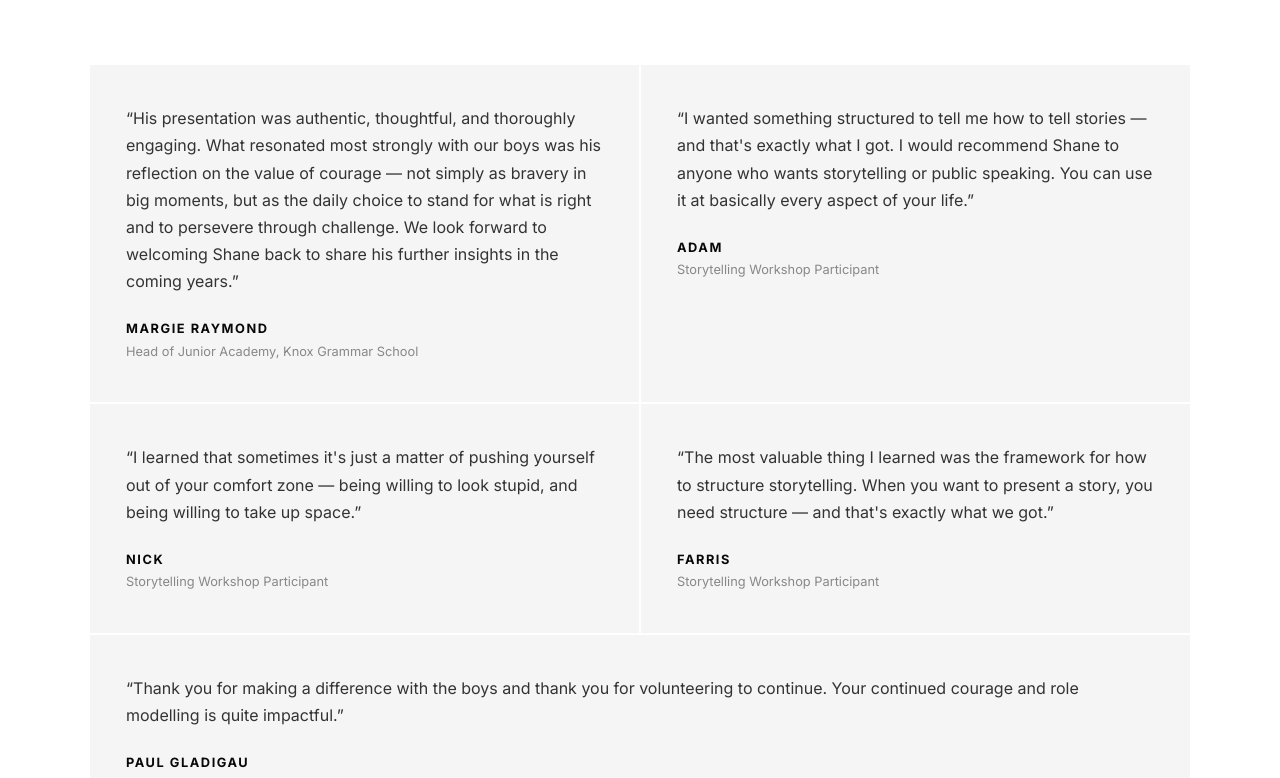
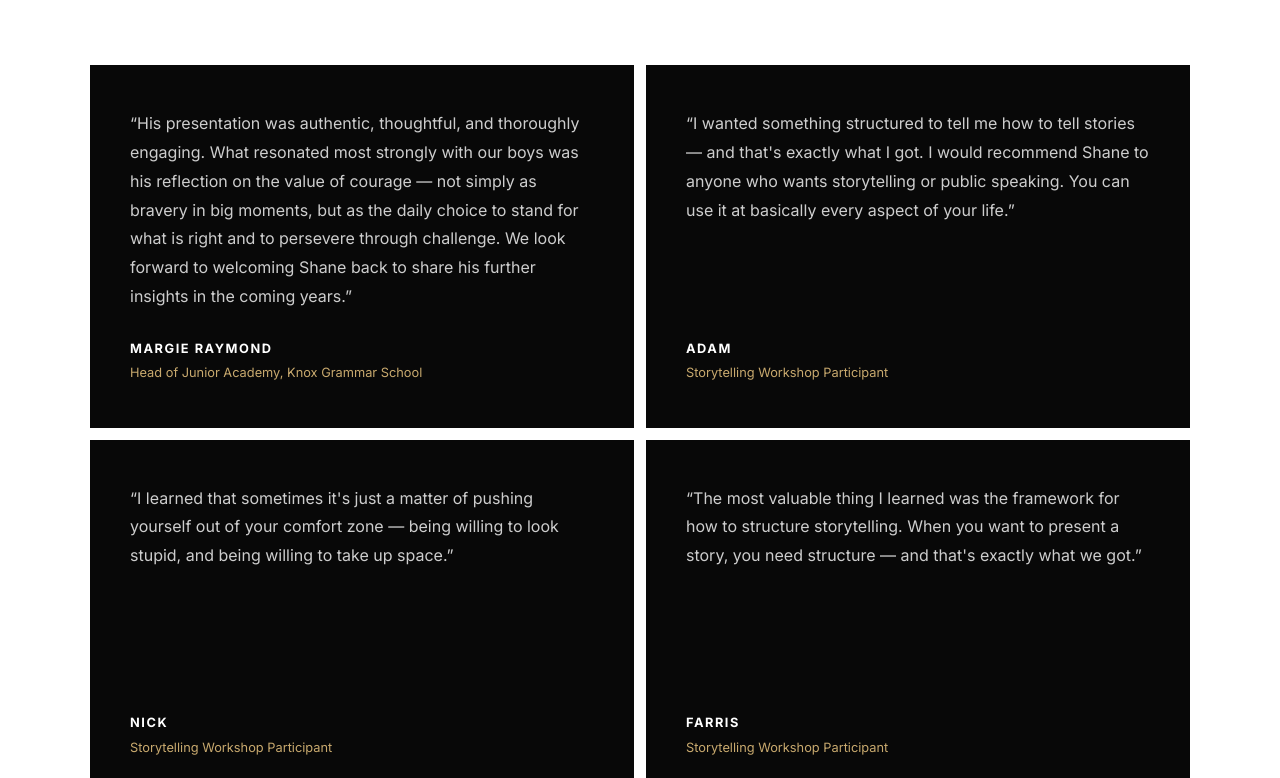
Before and after one commit to shanexyeah/shaneting-website, a Next.js app: page / in a window 1280 px wide. Shown: the part 4914-5692 px from the top of the page. Built offline with nearby package versions, Linux system fonts and the light colour scheme; a web font is replaced by a local one.

Commit message:
Animate testimonials on scroll, dark cards, equal height

```diff
--- /dev/null
+++ b/app/components/TestimonialsSection.jsx
@@ -0,0 +1,87 @@
+'use client';
+import { useEffect, useRef } from 'react';
+
+export default function TestimonialsSection() {
+  const ref = useRef(null);
+
+  useEffect(() => {
+    const observer = new IntersectionObserver(
+      (entries) => {
+        entries.forEach((entry) => {
+          if (entry.isIntersecting) {
+            entry.target.classList.add('in-view');
+          }
+        });
+      },
+      { threshold: 0.12 }
+    );
+
+    const cards = ref.current?.querySelectorAll('.testimonial');
+    cards?.forEach((card, i) => {
+      card.style.transitionDelay = `${i * 0.12}s`;
+      observer.observe(card);
+    });
+
+    return () => observer.disconnect();
+  }, []);
+
+  return (
+    <section className="section" ref={ref}>
+      <div className="container">
+        <p className="eyebrow">What audiences say</p>
+        <h2 className="section-title">Real reactions.</h2>
+        <div className="testimonials-grid">
+          <div className="testimonial">
+            <p>
+              &ldquo;His presentation was authentic, thoughtful, and thoroughly
+              engaging. What resonated most strongly with our boys was his
+              reflection on the value of courage &mdash; not simply as bravery in
+              big moments, but as the daily choice to stand for what is right
+              and to persevere through challenge. We look forward to welcoming
+              Shane back to share his further insights in the coming years.&rdquo;
+            </p>
+            <div className="testimonial-name">Margie Raymond</div>
+            <div className="testimonial-role">Head of Junior Academy, Knox Grammar School</div>
+          </div>
+          <div className="testimonial">
+            <p>
+              &ldquo;I wanted something structured to tell me how to tell stories
+              &mdash; and that&apos;s exactly what I got. I would recommend Shane to
+              anyone who wants storytelling or public speaking. You can use
+              it at basically every aspect of your life.&rdquo;
+            </p>
+            <div className="testimonial-name">Adam</div>
+            <div className="testimonial-role">Storytelling Workshop Participant</div>
+          </div>
+          <div className="testimonial">
+            <p>
+              &ldquo;I learned that sometimes it&apos;s just a matter of pushing
+              yourself out of your comfort zone &mdash; being willing to look
+              stupid, and being willing to take up space.&rdquo;
+            </p>
+            <div className="testimonial-name">Nick</div>
+            <div className="testimonial-role">Storytelling Workshop Participant</div>
+          </div>
+          <div className="testimonial">
+            <p>
+              &ldquo;The most valuable thing I learned was the framework for how
+              to structure storytelling. When you want to present a story,
+              you need structure &mdash; and that&apos;s exactly what we got.&rdquo;
+            </p>
+            <div className="testimonial-name">Farris</div>
+            <div className="testimonial-role">Storytelling Workshop Participant</div>
+          </div>
+          <div className="testimonial testimonial-wide">
+            <p>
+              &ldquo;Thank you for making a difference with the boys and thank you
+              for volunteering to continue. Your continued courage and role
+              modelling is quite impactful.&rdquo;
+            </p>
+            <div className="testimonial-name">Paul Gladigau</div>
+            <div className="testimonial-role">President, Old Knox Grammarians Association</div>
+          </div>
+        </div>
+      </div>
+    </section>
+  );
+}
--- a/app/globals.css
+++ b/app/globals.css
@@ -181,13 +181,19 @@ img { max-width: 100%; display: block; }
 .quote-strip cite { font-size: 0.85rem; letter-spacing: 0.2em; text-transform: uppercase; color: var(--accent); font-style: normal; }
 
 /* ===== TESTIMONIALS ===== */
-.testimonials-grid { display: grid; grid-template-columns: repeat(2, 1fr); gap: 2px; margin-top: 60px; }
-@media (max-width: 768px) { .testimonials-grid { grid-template-columns: 1fr; } }
-.testimonial { background: var(--light); padding: 40px 36px; }
+.testimonials-grid { display: grid; grid-template-columns: repeat(2, 1fr); gap: 12px; margin-top: 60px; grid-auto-rows: 1fr; }
+@media (max-width: 768px) { .testimonials-grid { grid-template-columns: 1fr; grid-auto-rows: auto; } }
+.testimonial {
+  background: var(--black); padding: 44px 40px;
+  display: flex; flex-direction: column; justify-content: space-between;
+  opacity: 0; transform: translateY(28px);
+  transition: opacity 0.7s cubic-bezier(0.16, 1, 0.3, 1), transform 0.7s cubic-bezier(0.16, 1, 0.3, 1);
+}
+.testimonial.in-view { opacity: 1; transform: translateY(0); }
 .testimonial-wide { grid-column: 1 / -1; }
-.testimonial p { font-size: 1rem; line-height: 1.7; margin-bottom: 24px; color: #333; }
-.testimonial-name { font-size: 0.8rem; font-weight: 700; letter-spacing: 0.12em; text-transform: uppercase; }
-.testimonial-role { font-size: 0.8rem; color: var(--mid); margin-top: 2px; }
+.testimonial p { font-size: 1rem; line-height: 1.8; margin-bottom: 28px; color: rgba(255,255,255,0.8); flex: 1; }
+.testimonial-name { font-size: 0.8rem; font-weight: 700; letter-spacing: 0.12em; text-transform: uppercase; color: var(--white); }
+.testimonial-role { font-size: 0.8rem; color: var(--accent); margin-top: 4px; }
 
 /* ===== EMAIL CAPTURE ===== */
 .capture { background: var(--black); padding: 100px 40px; }
--- a/app/page.jsx
+++ b/app/page.jsx
@@ -1,4 +1,5 @@
 import Link from 'next/link';
+import TestimonialsSection from './components/TestimonialsSection';
 
 const LOGOS = [
   'TEDx', 'MDRT', 'ByOutliers', 'ICMI', 'JotForm', 'STAGE', '[Your Event]', 'TEDx', 'MDRT', 'ByOutliers', 'ICMI', 'JotForm', 'STAGE', '[Your Event]',
@@ -157,63 +158,7 @@ export default function Home() {
       </section>
 
       {/* ===== TESTIMONIALS ===== */}
-      <section className="section">
-        <div className="container">
-          <p className="eyebrow">What audiences say</p>
-          <h2 className="section-title">Real reactions.</h2>
-          <div className="testimonials-grid">
-            <div className="testimonial">
-              <p>
-                &ldquo;His presentation was authentic, thoughtful, and thoroughly
-                engaging. What resonated most strongly with our boys was his
-                reflection on the value of courage &mdash; not simply as bravery in
-                big moments, but as the daily choice to stand for what is right
-                and to persevere through challenge. We look forward to welcoming
-                Shane back to share his further insights in the coming years.&rdquo;
-              </p>
-              <div className="testimonial-name">Margie Raymond</div>
-              <div className="testimonial-role">Head of Junior Academy, Knox Grammar School</div>
-            </div>
-            <div className="testimonial">
-              <p>
-                &ldquo;I wanted something structured to tell me how to tell stories
-                &mdash; and that&apos;s exactly what I got. I would recommend Shane to
-                anyone who wants storytelling or public speaking. You can use
-                it at basically every aspect of your life.&rdquo;
-              </p>
-              <div className="testimonial-name">Adam</div>
-              <div className="testimonial-role">Storytelling Workshop Participant</div>
-            </div>
-            <div className="testimonial">
-              <p>
-                &ldquo;I learned that sometimes it&apos;s just a matter of pushing
-                yourself out of your comfort zone &mdash; being willing to look
-                stupid, and being willing to take up space.&rdquo;
-              </p>
-              <div className="testimonial-name">Nick</div>
-              <div className="testimonial-role">Storytelling Workshop Participant</div>
-            </div>
-            <div className="testimonial">
-              <p>
-                &ldquo;The most valuable thing I learned was the framework for how
-                to structure storytelling. When you want to present a story,
-                you need structure &mdash; and that&apos;s exactly what we got.&rdquo;
-              </p>
-              <div className="testimonial-name">Farris</div>
-              <div className="testimonial-role">Storytelling Workshop Participant</div>
-            </div>
-            <div className="testimonial testimonial-wide">
-              <p>
-                &ldquo;Thank you for making a difference with the boys and thank you
-                for volunteering to continue. Your continued courage and role
-                modelling is quite impactful.&rdquo;
-              </p>
-              <div className="testimonial-name">Paul Gladigau</div>
-              <div className="testimonial-role">President, Old Knox Grammarians Association</div>
-            </div>
-          </div>
-        </div>
-      </section>
+      <TestimonialsSection />
 
 
       {/* ===== WORKSHOP TESTIMONIAL REEL ===== */}
```
